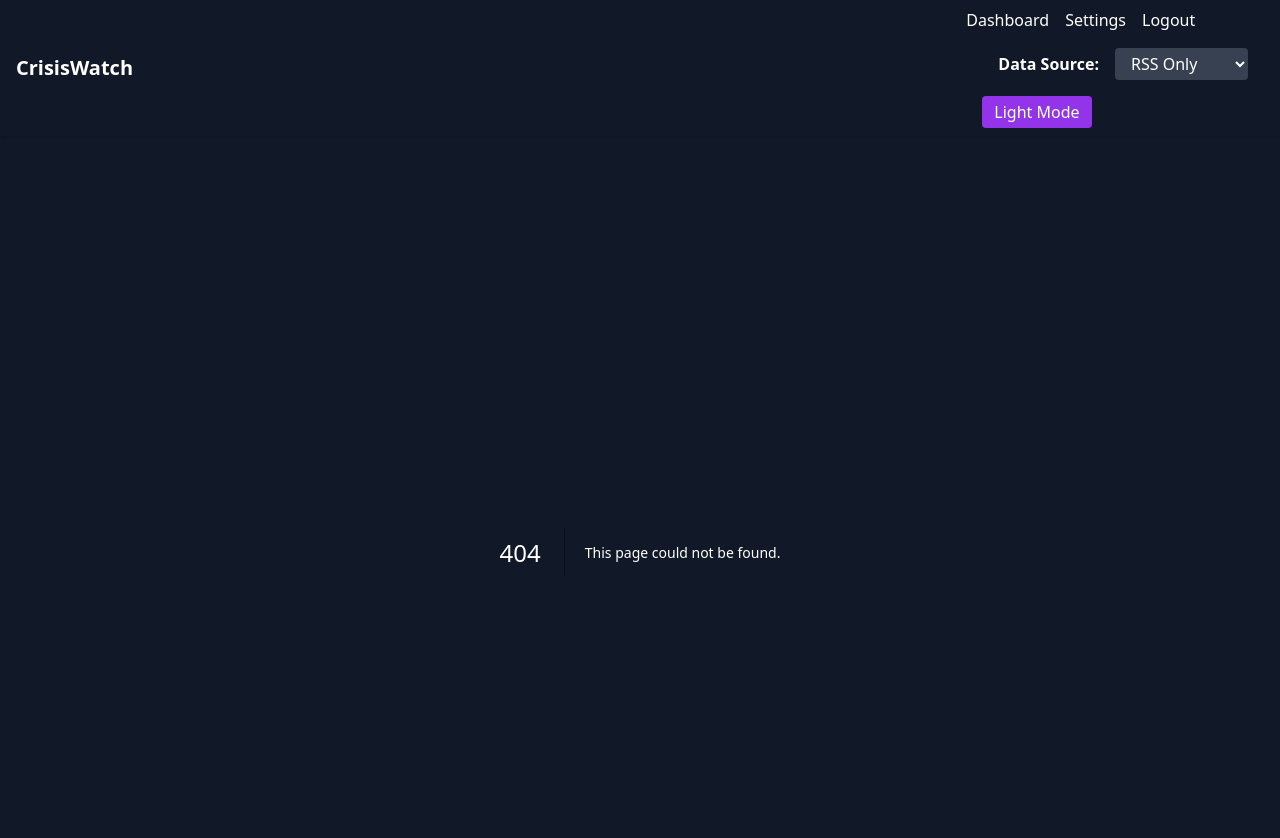
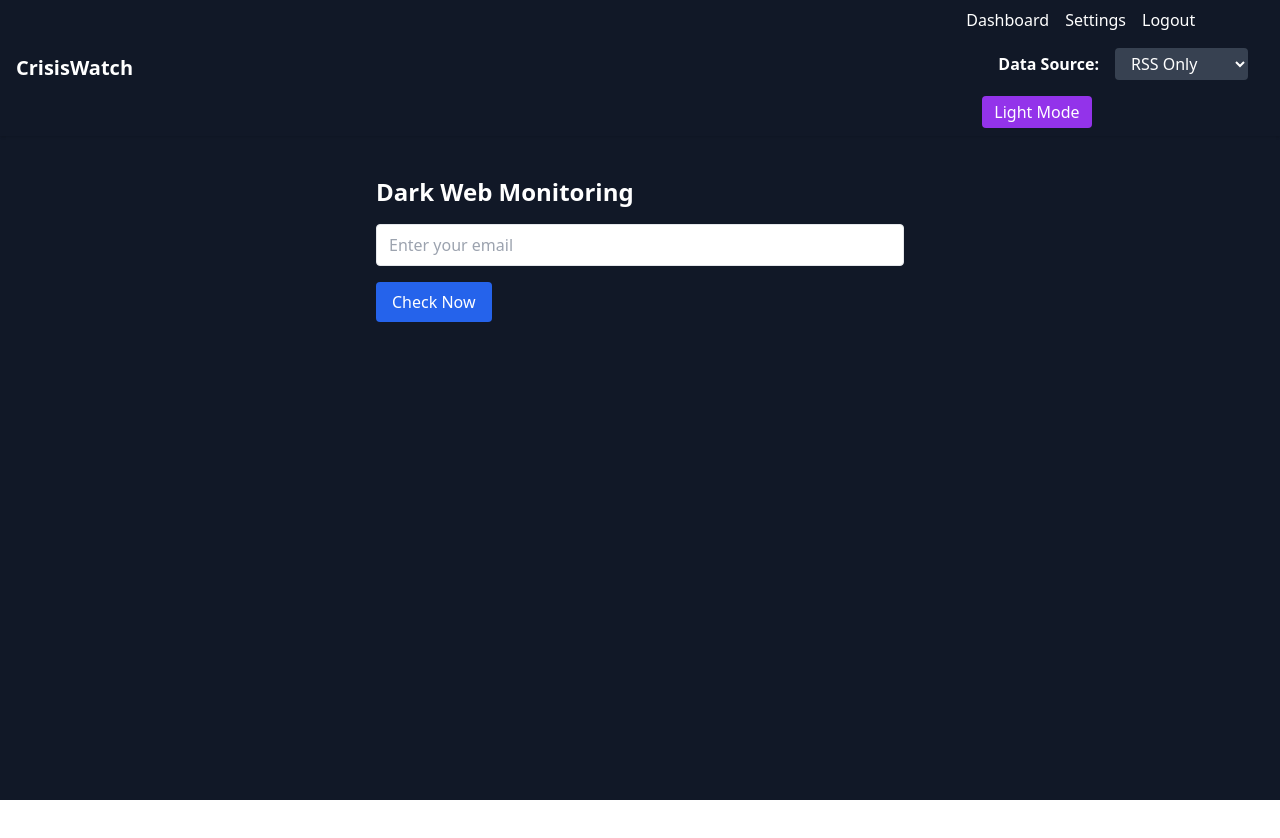
Before and after one commit to graydragon2/CrisisWatch, a Next.js app: page /darkweb in a window 1280 px wide. Before the commit this address had no page. Shown: the top 838 px of the page. After the commit the page ends 800 px from the top, so only its background shows below. Built offline with nearby package versions, Linux system fonts and the light colour scheme.

Commit message:
Create darkweb.jsx

```diff
--- /dev/null
+++ b/pages/darkweb.jsx
@@ -0,0 +1,60 @@
+import { useState } from 'react';
+
+export default function DarkWebMonitor() {
+  const [email, setEmail] = useState('');
+  const [result, setResult] = useState(null);
+  const [loading, setLoading] = useState(false);
+
+  const checkBreach = async () => {
+    setLoading(true);
+    try {
+      const res = await fetch(`/api/darkweb?email=${encodeURIComponent(email)}`);
+      const data = await res.json();
+      setResult(data);
+    } catch (err) {
+      console.error('Error:', err);
+      setResult({ error: 'Check failed. Try again.' });
+    } finally {
+      setLoading(false);
+    }
+  };
+
+  return (
+    <div className="max-w-xl mx-auto p-6">
+      <h1 className="text-2xl font-bold mb-4">Dark Web Monitoring</h1>
+      <input
+        className="w-full border px-3 py-2 rounded mb-4"
+        type="email"
+        placeholder="Enter your email"
+        value={email}
+        onChange={(e) => setEmail(e.target.value)}
+      />
+      <button
+        className="bg-blue-600 text-white px-4 py-2 rounded mb-4"
+        onClick={checkBreach}
+        disabled={loading || !email}
+      >
+        {loading ? 'Checking...' : 'Check Now'}
+      </button>
+
+      {result && (
+        <div className="mt-4 bg-gray-100 p-4 rounded">
+          {result.error ? (
+            <p className="text-red-600">{result.error}</p>
+          ) : result.breaches?.length ? (
+            <>
+              <p className="font-semibold text-red-600">Breaches Found: {result.breaches.length}</p>
+              <ul className="mt-2 list-disc ml-5">
+                {result.breaches.map((b, i) => (
+                  <li key={i}><strong>{b.Name}</strong> – {b.Description}</li>
+                ))}
+              </ul>
+            </>
+          ) : (
+            <p className="text-green-600">No breaches found 🎉</p>
+          )}
+        </div>
+      )}
+    </div>
+  );
+}
```
